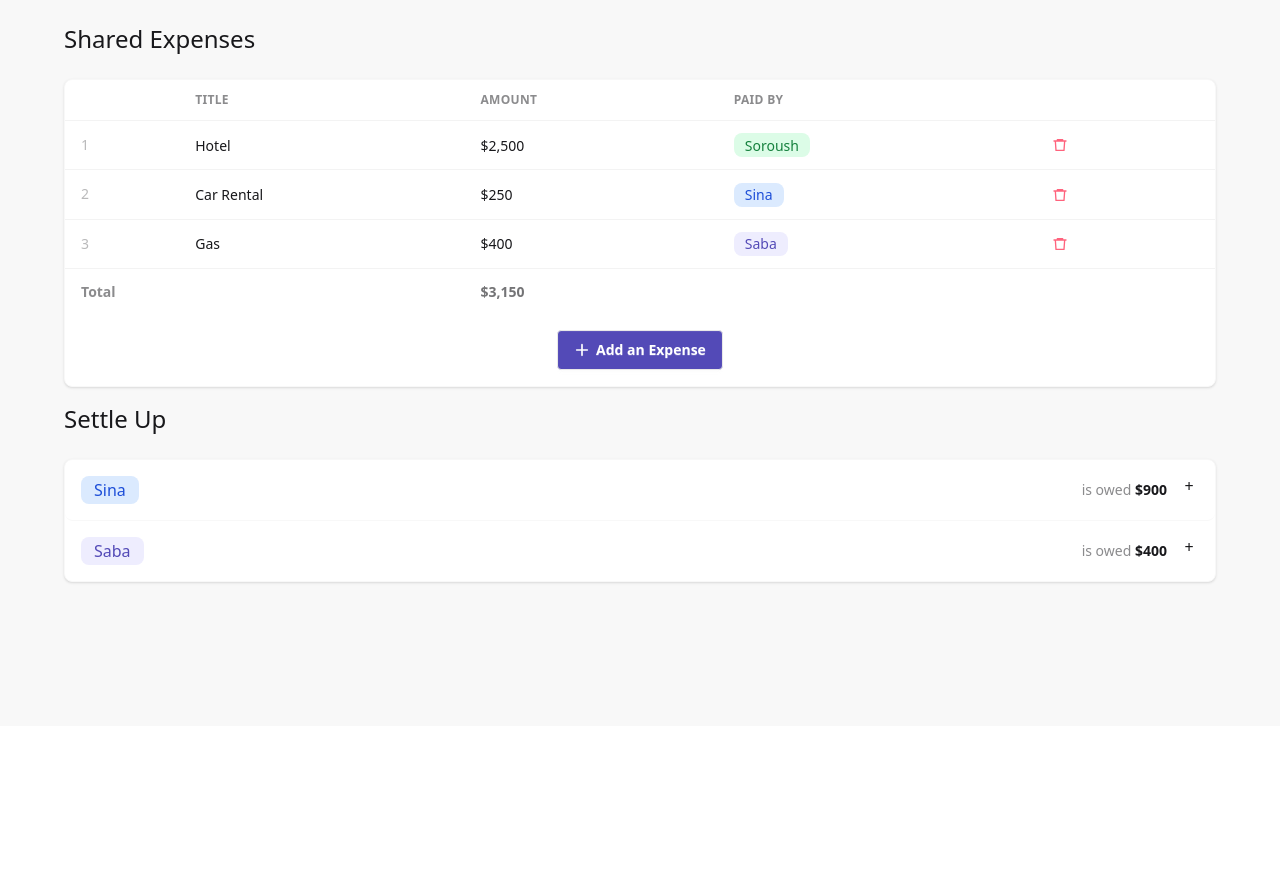
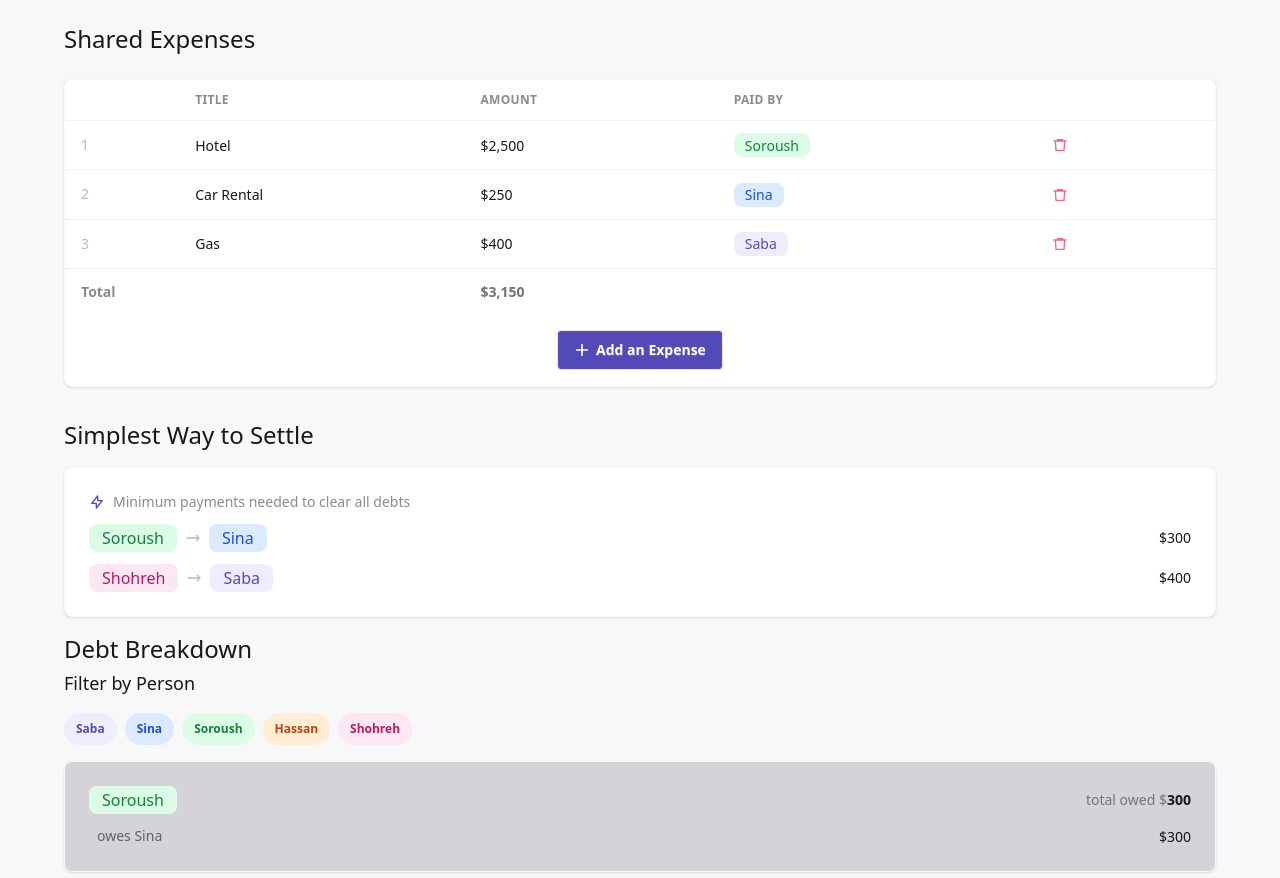
Before and after one commit to SABZAK96/wanderly, a website: page expense.html in a window 1280 px wide. Shown: the part 74-952 px from the top of the page. Before the commit the page ends 800 px from the top, so only its background shows below. Drawn offline with nearby package versions, Linux system fonts and the light colour scheme.

Commit message:
Redesign expense page layout with settle up, filter, and simplest way to settle sections

```diff
--- a/expense.html
+++ b/expense.html
@@ -85,7 +85,7 @@
     <section class="flex flex-col items-center px-4 py-8">
       <div class="w-full max-w-6xl">
         <h1 class="text-2xl font-light mb-6">Shared Expenses</h1>
-        <div class="flex card bg-base-100 shadow-sm border border-base-200">
+        <div class="card bg-base-100 shadow-sm border border-base-200">
           <div class="flex flex-col items-center">
             <table class="table w-full">
               <thead>
@@ -235,16 +235,107 @@
           </div>
         </div>
       </div>
+
+      <!-- simplest way to settle -->
+      <div class="w-full max-w-6xl mt-8">
+        <h1 class="text-2xl font-light mb-4">Simplest Way to Settle</h1>
+        <div class="card bg-base-100 shadow-sm border border-base-200">
+          <div class="card-body gap-3">
+            <div class="flex items-center gap-2 text-sm text-base-content/50">
+              <svg xmlns="http://www.w3.org/2000/svg" class="h-4 w-4" style="color:#534ab7" fill="none" viewBox="0 0 24 24" stroke="currentColor" stroke-width="2">
+                <path stroke-linecap="round" stroke-linejoin="round" d="M13 10V3L4 14h7v7l9-11h-7z" />
+              </svg>
+              Minimum payments needed to clear all debts
+            </div>
+            <div class="flex flex-col gap-3" id="simplify-rows">
+              <div class="flex items-center gap-2">
+                <span class="badge badge-lg" style="background:#dcfce7;color:#15803d;border:none">Soroush</span>
+                <svg xmlns="http://www.w3.org/2000/svg" class="h-4 w-4 text-base-content/30" fill="none" viewBox="0 0 24 24" stroke="currentColor" stroke-width="2">
+                  <path stroke-linecap="round" stroke-linejoin="round" d="M17 8l4 4m0 0l-4 4m4-4H3" />
+                </svg>
+                <span class="badge badge-lg" style="background:#dbeafe;color:#1d4ed8;border:none">Sina</span>
+                <span class="ml-auto font-medium">$<span>300</span></span>
+              </div>
+              <div class="flex items-center gap-2">
+                <span class="badge badge-lg" style="background:#fce7f3;color:#be185d;border:none">Shohreh</span>
+                <svg xmlns="http://www.w3.org/2000/svg" class="h-4 w-4 text-base-content/30" fill="none" viewBox="0 0 24 24" stroke="currentColor" stroke-width="2">
+                  <path stroke-linecap="round" stroke-linejoin="round" d="M17 8l4 4m0 0l-4 4m4-4H3" />
+                </svg>
+                <span class="badge badge-lg" style="background:#eeedfe;color:#534ab7;border:none">Saba</span>
+                <span class="ml-auto font-medium">$<span>400</span></span>
+              </div>
+            </div>
+          </div>
+        </div>
+      </div>
+
       <div class="w-full max-w-6xl">
-        <!-- settle up info -->
-        <h1 class="text-2xl font-light mb-6 mt-4">Settle Up</h1>
+        <!-- who owes who -->
+        <h1 class="text-2xl font-light mb-1 mt-4">Debt Breakdown</h1>
+        <!-- person filter -->
+        <div>
+          <h1 class="text-lg font-light mb-4">Filter by Person</h1>
+          <div class="flex flex-wrap gap-2 mb-4" id="person-filters">
+            <button
+              class="btn btn-sm rounded-full person-pill"
+              data-name="Saba"
+              style="background: #eeedfe; color: #534ab7; border: none"
+            >
+              Saba
+            </button>
+            <button
+              class="btn btn-sm rounded-full person-pill"
+              data-name="Sina"
+              style="background: #dbeafe; color: #1d4ed8; border: none"
+            >
+              Sina
+            </button>
+            <button
+              class="btn btn-sm rounded-full person-pill"
+              data-name="Soroush"
+              style="background: #dcfce7; color: #15803d; border: none"
+            >
+              Soroush
+            </button>
+            <button
+              class="btn btn-sm rounded-full person-pill"
+              data-name="Hassan"
+              style="background: #ffedd5; color: #c2410c; border: none"
+            >
+              Hassan
+            </button>
+            <button
+              class="btn btn-sm rounded-full person-pill"
+              data-name="Shohreh"
+              style="background: #fce7f3; color: #be185d; border: none"
+            >
+              Shohreh
+            </button>
+          </div>
+
+          <!-- filter result card -->
+          <div id="filter-result" class="card bg-[#d3d3d8] shadow-sm border border-base-200 mt-4 mb-4">
+            <div class="card-body gap-3">
+              <div class="flex items-center justify-between">
+                <span class="badge badge-lg" style="background:#dcfce7;color:#15803d;border:none">Soroush</span>
+                <span class="text-sm text-base-content/50">total owed $<span class="font-semibold text-base-content">300</span></span>
+              </div>
+              <div class="flex flex-col gap-2">
+                <div class="flex items-center justify-between">
+                  <span class="pl-2 text-sm text-base-content/60">owes Sina</span>
+                  <span class="font-medium">$300</span>
+                </div>
+              </div>
+            </div>
+          </div>
+        </div>
         <div class="card bg-base-100 shadow-sm border border-base-200">
           <div class="flex flex-col">
             <!-- Sina is owed -->
             <div class="collapse collapse-plus border-b border-base-200">
               <input type="checkbox" />
               <div class="collapse-title">
-                <div class="flex flex-row items-center justify-between">
+                <div class="flex items-center justify-between">
                   <span
                     class="badge badge-lg"
                     style="background: #dbeafe; color: #1d4ed8; border: none"
@@ -252,8 +343,9 @@
                   >
                   <span class="text-sm text-base-content/50"
                     >is owed
-                    <span class="font-semibold text-base-content"
-                      >$900</span
+                    <span class="font-semibold text-base-content">$</span
+                    ><span class="font-semibold text-base-content owed"
+                      >900</span
                     ></span
                   >
                 </div>
@@ -265,8 +357,8 @@
                     style="background: #dcfce7; color: #15803d; border: none"
                     >Soroush</span
                   >
-                  <div class="flex items-center gap-4">
-                    <span class="font-medium">$300</span>
+                  <div class="flex items-center gap-1">
+                    $<span class="font-medium amount">300</span>
                     <input type="checkbox" class="checkbox checkbox-success" />
                   </div>
                 </div>
@@ -277,8 +369,8 @@
                     style="background: #ffedd5; color: #c2410c; border: none"
                     >Hassan</span
                   >
-                  <div class="flex items-center gap-4">
-                    <span class="font-medium">$600</span>
+                  <div class="flex items-center gap-1">
+                    $<span class="font-medium amount">600</span>
                     <input type="checkbox" class="checkbox checkbox-success" />
                   </div>
                 </div>
@@ -292,7 +384,7 @@
             <div class="collapse collapse-plus">
               <input type="checkbox" />
               <div class="collapse-title">
-                <div class="flex flex-row items-center justify-between">
+                <div class="flex items-center justify-between">
                   <span
                     class="badge badge-lg"
                     style="background: #eeedfe; color: #534ab7; border: none"
@@ -300,8 +392,9 @@
                   >
                   <span class="text-sm text-base-content/50"
                     >is owed
-                    <span class="font-semibold text-base-content"
-                      >$400</span
+                    <span class="font-semibold text-base-content">$</span
+                    ><span class="font-semibold text-base-content owed"
+                      >400</span
                     ></span
                   >
                 </div>
@@ -313,8 +406,8 @@
                     style="background: #fce7f3; color: #be185d; border: none"
                     >Shohreh</span
                   >
-                  <div class="flex items-center gap-4">
-                    <span class="font-medium">$400</span>
+                  <div class="flex items-center gap-1">
+                    $<span class="font-medium amount">400</span>
                     <input type="checkbox" class="checkbox checkbox-success" />
                   </div>
                 </div>
```
